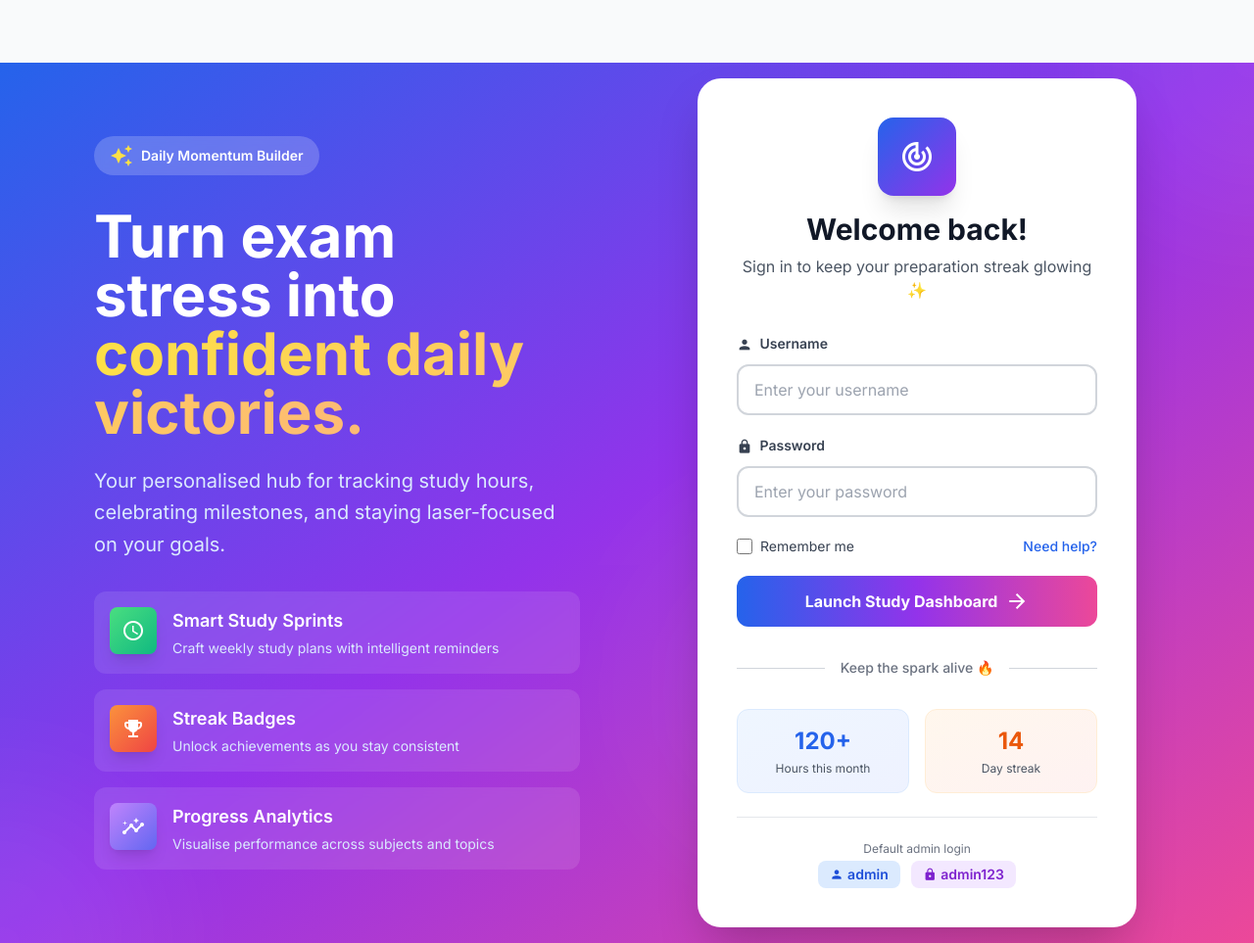
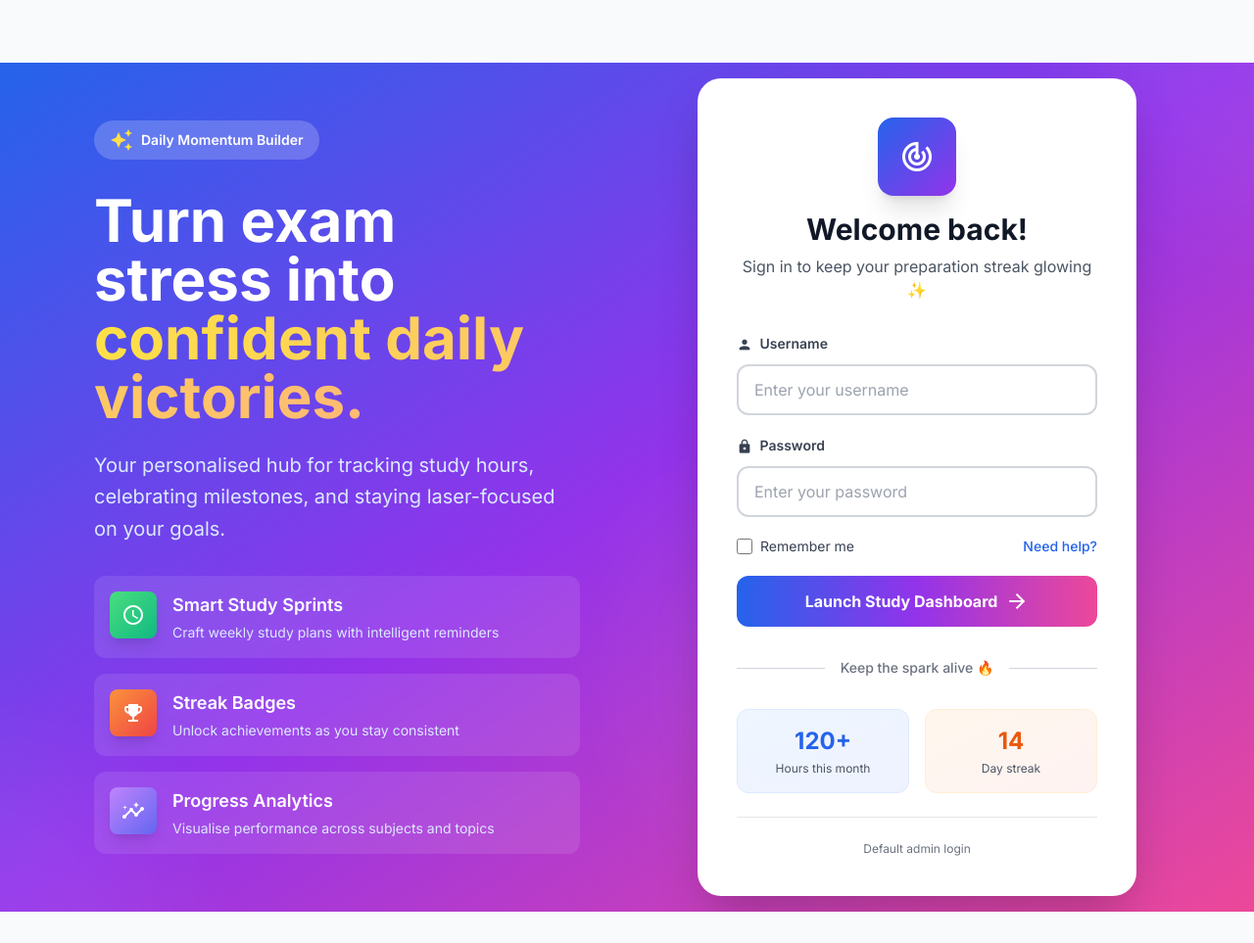
Before and after one commit to GitKaran4723/studyMomentum, a Flask app: page /auth/login in a window 1280 px wide. Shown: the whole page at 98% size. After the commit the page ends 931 px from the top, so only its background shows below. Run offline with Flask 3, Linux system fonts and the light colour scheme; some libraries are stand-ins or nearby versions.

Commit message:
corrected task part

```diff
--- a/app/templates/auth/login.html
+++ b/app/templates/auth/login.html
@@ -168,16 +168,7 @@
                     <p class="text-xs text-gray-500">
                         Default admin login
                     </p>
-                    <p class="text-sm font-semibold text-gray-700 mt-1">
-                        <span class="inline-flex items-center gap-1 px-3 py-1 bg-blue-100 text-blue-700 rounded-lg mr-2">
-                            <i class="material-icons text-sm">person</i>
-                            admin
-                        </span>
-                        <span class="inline-flex items-center gap-1 px-3 py-1 bg-purple-100 text-purple-700 rounded-lg">
-                            <i class="material-icons text-sm">lock</i>
-                            admin123
-                        </span>
-                    </p>
+
                 </div>
             </div>
 
```
Also changed, not shown: 2 other files.
